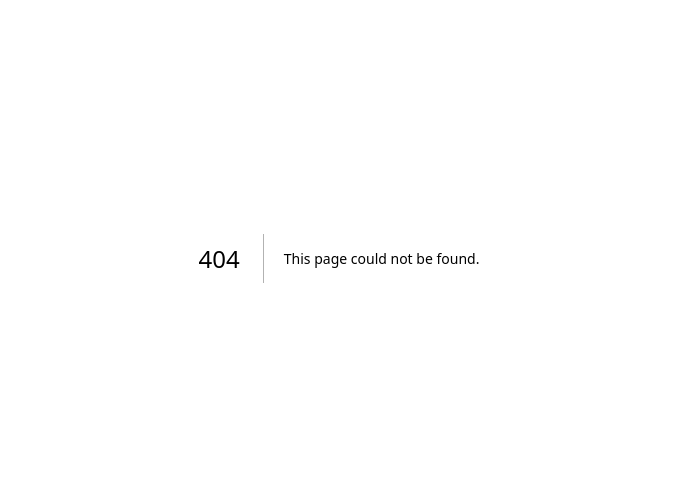
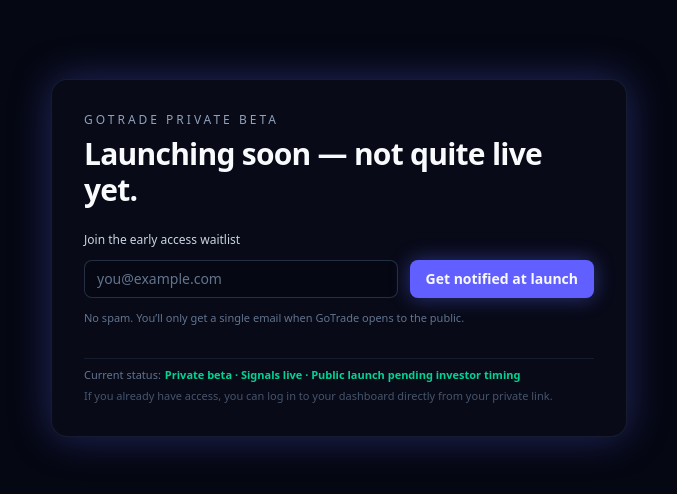
Before and after one commit to intradayray-maker/gotrade, a Next.js app: page /coming-soon in a window 1280 px wide. Before the commit this address had no page. Shown: the part 142-636 px from the top of the page, without its empty margins (301-978 px from the left). Built offline with nearby package versions, Linux system fonts and the light colour scheme.

Commit message:
coming soon

```diff
--- /dev/null
+++ b/app/coming-soon/page.tsx
@@ -0,0 +1,69 @@
+// app/coming-soon/page.tsx
+
+export default function ComingSoonPage() {
+
+return (
+
+<div className="min-h-screen w-full bg-[#050712] text-slate-100 flex items-center justify-center px-4">
+
+<div className="max-w-xl w-full border border-slate-800/60 bg-[#080a18] rounded-2xl shadow-[0_0_40px_rgba(88,101,242,0.35)] p-8 flex flex-col gap-6">
+
+<div className="flex flex-col gap-2">
+
+<p className="text-xs tracking-[0.25em] uppercase text-slate-400">
+GoTrade Private Beta
+</p>
+
+<p className="text-3xl font-semibold tracking-tight text-slate-50">
+Launching soon — not quite live yet.
+</p>
+
+</div>
+
+<div className="flex flex-col gap-3">
+
+<p className="text-xs font-medium text-slate-300">
+Join the early access waitlist
+</p>
+
+<form
+className="flex flex-col sm:flex-row gap-3"
+action="/api/waitlist"
+method="POST"
+>
+
+<input
+type="email"
+name="email"
+required
+placeholder="you@example.com"
+className="flex-1 rounded-lg bg-[#050712] border border-slate-700/70 px-3 py-2 text-sm text-slate-100 placeholder:text-slate-500 focus:outline-none focus:border-indigo-400 focus:ring-1 focus:ring-indigo-500"
+/>
+
+<button
+type="submit"
+className="rounded-lg bg-indigo-500 hover:bg-indigo-400 active:bg-indigo-600 transition-colors px-4 py-2 text-sm font-semibold text-slate-50 shadow-[0_0_20px_rgba(88,101,242,0.45)]"
+>
+Get notified at launch
+</button> </form>
+
+<p className="text-[11px] text-slate-500">
+No spam. You’ll only get a single email when GoTrade opens to the public.
+</p> </div>
+
+<div className="flex flex-col gap-1 pt-2 border-t border-slate-800/60 mt-2">
+
+<p className="text-[11px] text-slate-500">
+Current status:
+<span className="ml-1 text-[11px] font-semibold text-emerald-400">
+Private beta · Signals live · Public launch pending investor timing
+</span>
+</p>
+
+<p className="text-[11px] text-slate-600">
+If you already have access, you can log in to your dashboard directly from your private link.
+</p> </div> </div> </div>
+
+);
+
+}
```
